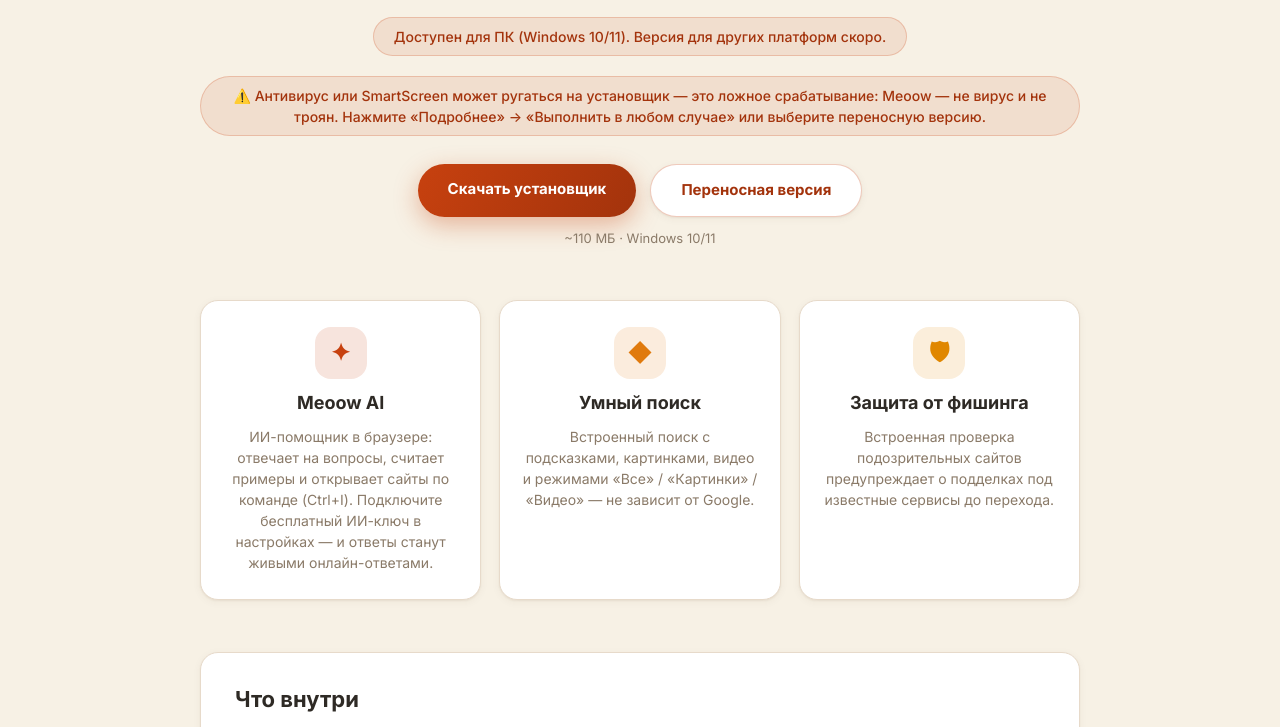
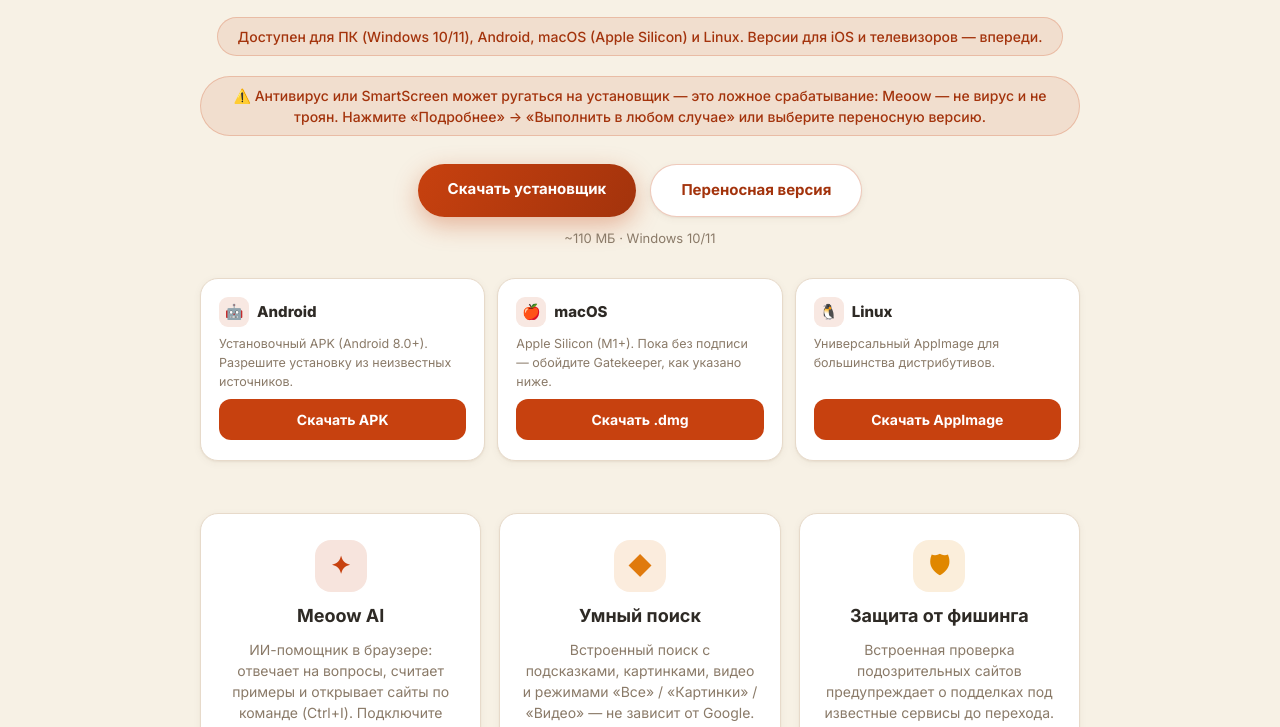
Before and after one commit to cawnd3/meoow, an Electron app: page index.html in a window 1280 px wide. Shown: the part 341-1068 px from the top of the page. Drawn offline with Linux system fonts and the light colour scheme.

Commit message:
Site: cross-platform downloads (Android, macOS, Linux)

```diff
--- a/index.html
+++ b/index.html
@@ -3,7 +3,7 @@
 <head>
   <meta charset="UTF-8">
   <meta name="viewport" content="width=device-width, initial-scale=1.0">
-  <title>Скачать Meoow — современный браузер для Windows</title>
+  <title>Скачать Meoow — браузер для Windows, Android, macOS и Linux</title>
   <link rel="preconnect" href="https://fonts.googleapis.com">
   <link rel="preconnect" href="https://fonts.gstatic.com" crossorigin>
   <link href="https://fonts.googleapis.com/css2?family=Inter:wght@400;500;600;700;800&display=swap" rel="stylesheet">
@@ -16,9 +16,9 @@
       <div class="logo" aria-hidden="true">
         <span class="gl gl-1">M</span><span class="gl gl-r">e</span><span class="gl gl-y">o</span><span class="gl gl-g">o</span><span class="gl gl-b">w</span>
       </div>
-      <h1>Meoow — современный браузер<br>для Windows</h1>
+      <h1>Meoow — современный браузер<br>для Windows, Android и не только</h1>
       <p class="sub">Встроенный поиск, ИИ-помощник, логотипы сайтов, быстрый доступ и осенняя тёмная тема. Без лишнего, без слежки, с любовью к деталям.</p>
-      <div class="platform-note">Доступен для ПК (Windows 10/11). Версия для других платформ скоро.</div>
+      <div class="platform-note">Доступен для ПК (Windows 10/11), Android, macOS (Apple Silicon) и Linux. Версии для iOS и телевизоров — впереди.</div>
       <div class="platform-note">⚠️ Антивирус или SmartScreen может ругаться на установщик — это ложное срабатывание: Meoow — не вирус и не троян. Нажмите «Подробнее» → «Выполнить в любом случае» или выберите переносную версию.</div>
 
       <div class="hero-actions">
@@ -26,6 +26,24 @@
         <a class="btn" href="https://github.com/cawnd3/meoow/releases/download/v1.0.5/Meoow-Portable-1.0.5.exe">Переносная версия</a>
       </div>
       <span class="meta">~110 МБ · Windows 10/11</span>
+
+      <div class="dl-grid">
+        <div class="dl-card">
+          <div class="dl-os"><span class="em">🤖</span> Android</div>
+          <div class="dl-note">Установочный APK (Android 8.0+). Разрешите установку из неизвестных источников.</div>
+          <a class="dl-link" href="https://github.com/cawnd3/meoow/releases/download/v1.0.5/Meoow-1.0.5-Android.apk">Скачать APK</a>
+        </div>
+        <div class="dl-card">
+          <div class="dl-os"><span class="em">🍎</span> macOS</div>
+          <div class="dl-note">Apple Silicon (M1+). Пока без подписи — обойдите Gatekeeper, как указано ниже.</div>
+          <a class="dl-link" href="https://github.com/cawnd3/meoow/releases/download/v1.0.5/Meoow-1.0.5-arm64.dmg">Скачать .dmg</a>
+        </div>
+        <div class="dl-card">
+          <div class="dl-os"><span class="em">🐧</span> Linux</div>
+          <div class="dl-note">Универсальный AppImage для большинства дистрибутивов.</div>
+          <a class="dl-link" href="https://github.com/cawnd3/meoow/releases/download/v1.0.5/Meoow-1.0.5.AppImage">Скачать AppImage</a>
+        </div>
+      </div>
     </header>
 
     <section class="cards">
@@ -73,6 +91,7 @@
 
     <footer>
       <p>Если Windows показывает «Windows защитил ваш компьютер» во время установки — нажмите «Подробнее» → «Выполнить в любом случае»: программа пока не подписана.</p>
+      <p>На macOS: «Системные настройки» → «Конфиденциальность и безопасность» или правый клик по приложению → «Открыть». На Linux: <code>chmod +x Meoow*.AppImage</code>, затем запустить.</p>
       <p class="small">© Meoow Browser</p>
     </footer>
   </div>
--- a/styles.css
+++ b/styles.css
@@ -129,3 +129,24 @@
   .logo { font-size: 48px; }
   .page { padding-top: 40px; }
 }
+
+.dl-grid {
+  margin-top: 30px; display: grid; gap: 12px;
+  grid-template-columns: repeat(auto-fit, minmax(210px, 1fr));
+}
+.dl-card {
+  background: var(--surface); border: 1px solid var(--border); border-radius: var(--radius);
+  padding: 18px 18px 20px; text-align: left; display: flex; flex-direction: column; gap: 8px;
+  box-shadow: var(--shadow-sm); transition: transform .16s, box-shadow .16s, border-color .16s;
+}
+.dl-card:hover { transform: translateY(-3px); box-shadow: var(--shadow-lg); border-color: rgba(224,135,0,.4); }
+.dl-os { display: flex; align-items: center; gap: 8px; font-weight: 800; font-size: 15px; }
+.dl-os .em { width: 30px; height: 30px; border-radius: 9px; background: color-mix(in srgb, var(--primary) 12%, white); color: var(--primary); display: flex; align-items: center; justify-content: center; font-size: 15px; }
+.dl-note { color: var(--muted); font-size: 12.5px; line-height: 1.5; min-height: 34px; }
+.dl-link {
+  margin-top: auto; display: inline-block; text-align: center;
+  padding: 10px 12px; border-radius: 12px; background: var(--primary); color: #fff;
+  font-weight: 700; font-size: 14px; text-decoration: none;
+}
+.dl-link.alt { background: var(--surface2); color: var(--ink); }
+.dl-link:hover { filter: brightness(1.06); }
```
